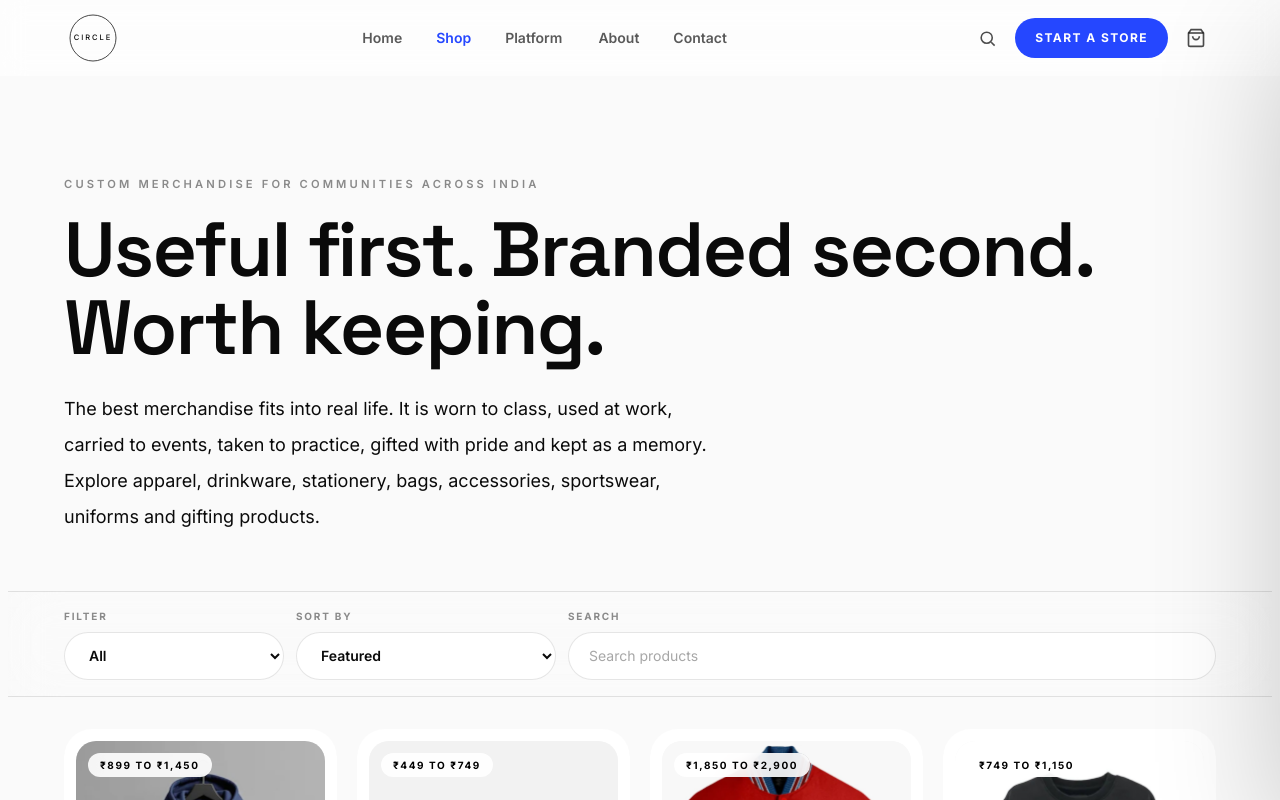
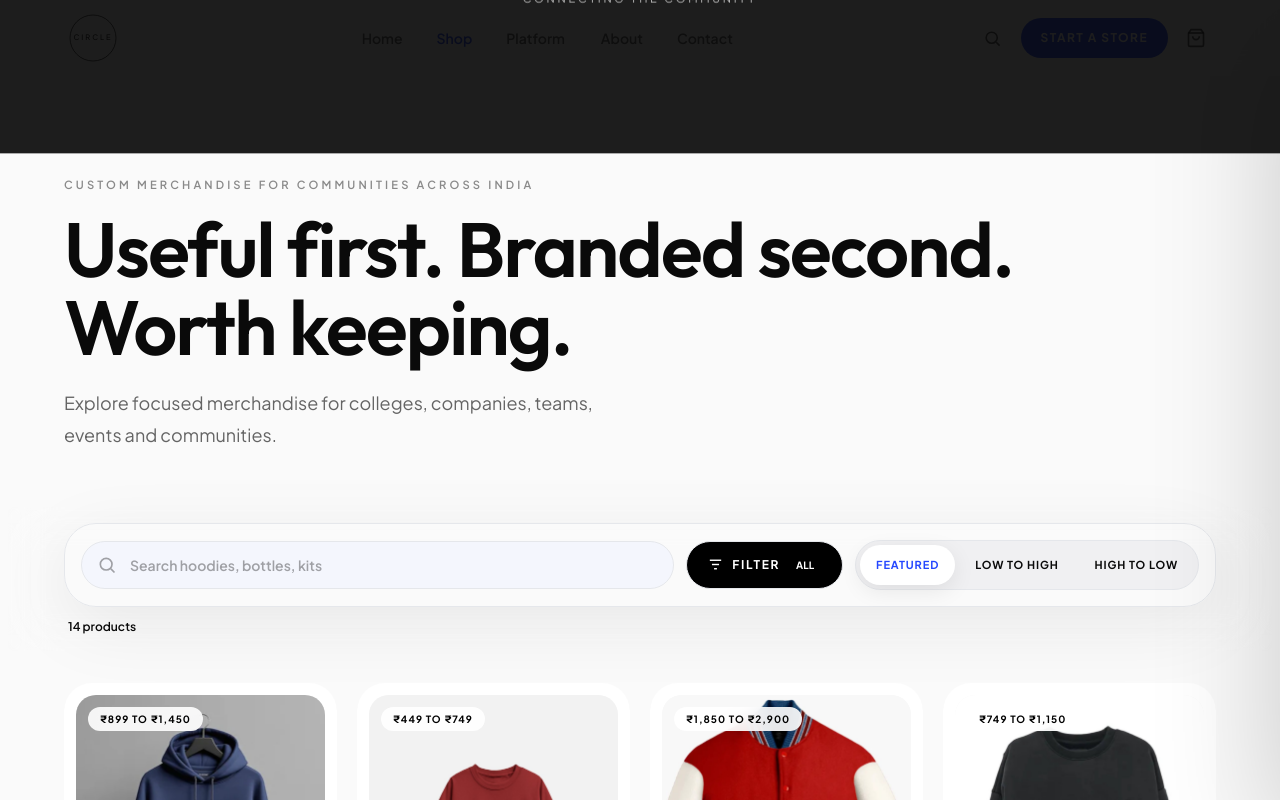
Before and after one commit to ambersoni2210-ux/circle-website, a Next.js app: page /shop in a window 1280 px wide. Shown: the top 800 px of the page. Built offline with nearby package versions, Linux system fonts and the light colour scheme.

Commit message:
Add files via upload

```diff
--- a/src/app/globals.css
+++ b/src/app/globals.css
@@ -4,14 +4,14 @@
 
 /* =====================================================================
    CIRCLE DESIGN SYSTEM
-   Display: Fraunces (editorial serif - the "fashion house" voice)
-   Body/UI: Inter (clean, reliable sans, matches the CIRCLE wordmark)
-   Palette: ink black + warm cream + soft warm neutrals
+   Display: Outfit (clean, youthful, brand-led)
+   Body/UI: Plus Jakarta Sans (readable, modern, Gen Z-friendly)
+   Palette: ink black + clean white + energetic accents
    ===================================================================== */
 
 :root {
-  --font-body: var(--font-inter), Inter, ui-sans-serif, system-ui, -apple-system, 'Segoe UI', sans-serif;
-  --font-display: var(--font-space), 'Space Grotesk', Inter, system-ui, sans-serif;
+  --font-body: var(--font-inter), 'Plus Jakarta Sans', Inter, ui-sans-serif, system-ui, -apple-system, 'Segoe UI', sans-serif;
+  --font-display: var(--font-space), Outfit, 'Plus Jakarta Sans', Inter, system-ui, sans-serif;
 
   --ink: #0A0A0A;
   --ink-soft: #1C1C1F;
@@ -116,7 +116,7 @@ textarea:focus-visible {
 @media (min-width: 1024px) { .container-c { padding-inline: 3rem; } }
 @media (min-width: 1280px) { .container-c { padding-inline: 4rem; } }
 
-/* -------- Display type scale (Fraunces serif) -------- */
+/* -------- Display type scale -------- */
 .display-xl {
   font-family: var(--font-display);
   font-weight: 600;
@@ -233,16 +233,16 @@ textarea:focus-visible {
 @media (min-width: 640px) { .intro-logo-svg { width: 240px; height: 240px; } }
 
 /* final logo + tagline arrive together and hold for about 2 seconds */
-.intro-final-ring { opacity: 0; animation: fade-simple 0.55s ease forwards 3.12s; }
-.intro-final-word { opacity: 0; animation: word-in 0.72s ease forwards 3.18s; }
-@keyframes word-in { 0% { opacity: 0; letter-spacing: 15px; } 100% { opacity: 1; letter-spacing: 8px; } }
+.intro-final-ring { opacity: 0; animation: fade-simple 0.55s ease forwards 3.78s; }
+.intro-final-word { opacity: 0; animation: word-in 0.72s ease forwards 3.82s; }
+@keyframes word-in { 0% { opacity: 0; letter-spacing: 14px; } 100% { opacity: 1; letter-spacing: 7.5px; } }
 @keyframes fade-simple { to { opacity: 1; } }
 
 .intro-tagline {
   color: rgba(250,250,250,0.72);
-  font-family: var(--font-inter), Inter, sans-serif;
-  font-size: 0.7rem; letter-spacing: 0.26em; text-transform: uppercase;
-  opacity: 0; animation: fade-simple 0.72s ease forwards 3.18s;
+  font-family: var(--font-inter), 'Plus Jakarta Sans', sans-serif;
+  font-size: 0.7rem; letter-spacing: 0.24em; text-transform: uppercase;
+  opacity: 0; animation: fade-simple 0.72s ease forwards 3.82s;
 }
 
 /* -------- Ambient float + spin (used on hero rings) -------- */
--- a/src/app/layout.tsx
+++ b/src/app/layout.tsx
@@ -1,5 +1,5 @@
 import type { Metadata, Viewport } from 'next';
-import { Inter, Space_Grotesk } from 'next/font/google';
+import { Outfit, Plus_Jakarta_Sans } from 'next/font/google';
 import './globals.css';
 import Navbar from '@/components/Navbar';
 import Footer from '@/components/Footer';
@@ -7,17 +7,18 @@ import CartDrawer from '@/components/CartDrawer';
 import IntroAnimation from '@/components/IntroAnimation';
 import { CartProvider } from '@/context/CartContext';
 
-const inter = Inter({
+const plusJakarta = Plus_Jakarta_Sans({
   subsets: ['latin'],
   variable: '--font-inter',
   display: 'swap',
+  weight: ['400', '500', '600', '700', '800'],
 });
 
-const spaceGrotesk = Space_Grotesk({
+const outfit = Outfit({
   subsets: ['latin'],
   variable: '--font-space',
   display: 'swap',
-  weight: ['400', '500', '600', '700'],
+  weight: ['400', '500', '600', '700', '800'],
 });
 
 export const metadata: Metadata = {
@@ -49,7 +50,7 @@ export const viewport: Viewport = {
 
 export default function RootLayout({ children }: { children: React.ReactNode }) {
   return (
-    <html lang="en" className={`${inter.variable} ${spaceGrotesk.variable}`}>
+    <html lang="en" className={`${plusJakarta.variable} ${outfit.variable}`}>
       <body>
         <IntroAnimation />
         <a href="#main" className="skip-link">Skip to content</a>
--- a/src/app/shop/page.tsx
+++ b/src/app/shop/page.tsx
@@ -12,8 +12,8 @@ export default function ShopPage() {
       <section className="container-c pb-10 pt-10 sm:pb-14 sm:pt-16">
         <p className="kicker text-black/45">Custom merchandise for communities across India</p>
         <h1 className="display-lg mt-4 max-w-6xl">Useful first. Branded second. Worth keeping.</h1>
-        <p className="mt-6 max-w-2xl text-lg leading-9 text-black/62">
-          The best merchandise fits into real life. It is worn to class, used at work, carried to events, taken to practice, gifted with pride and kept as a memory. Explore apparel, drinkware, stationery, bags, accessories, sportswear, uniforms and gifting products.
+        <p className="mt-5 max-w-xl text-lg leading-8 text-black/60">
+          Explore focused merchandise for colleges, companies, teams, events and communities.
         </p>
       </section>
       <section className="container-c pb-20 sm:pb-28">
--- a/src/components/IntroAnimation.tsx
+++ b/src/components/IntroAnimation.tsx
@@ -4,9 +4,8 @@ import { useEffect, useRef, useState } from 'react';
 
 /* =====================================================================
    INTRO ANIMATION
-   White lines connect scattered community dots. The completed line stays,
-   dots fade out, and the CIRCLE word appears inside the ring while the
-   tagline appears at the same time. Final logo + tagline holds for ~2s.
+   Dots first settle into a perfect circle. Only after the circle is formed,
+   a white line draws around them, dots fade, then CIRCLE + tagline arrive.
    ===================================================================== */
 
 const DOT_COLORS = ['#FFFFFF', '#2547FF', '#DDE4F2'];
@@ -24,7 +23,7 @@ export default function IntroAnimation() {
     setShow(true);
     document.body.classList.add('intro-lock');
 
-    const TOTAL = 5600;
+    const TOTAL = 6400;
     const leaveT = window.setTimeout(() => setLeaving(true), TOTAL - 520);
     const doneT = window.setTimeout(() => {
       setShow(false);
@@ -47,7 +46,7 @@ export default function IntroAnimation() {
     const ctx = canvas.getContext('2d');
     if (!ctx) return;
 
-    const resize = () => {
+    const setSize = () => {
       const dpr = Math.min(window.devicePixelRatio || 1, 2);
       const W = canvas.clientWidth;
       const H = canvas.clientHeight;
@@ -57,17 +56,17 @@ export default function IntroAnimation() {
       return { W, H };
     };
 
-    const { W, H } = resize();
-    const cx = W / 2;
-    const cy = H / 2;
-    const R = (W >= 560 ? 240 : 200) * 0.46;
-    const N = 48;
+    let { W, H } = setSize();
+    let cx = W / 2;
+    let cy = H / 2;
+    let R = (W >= 560 ? 240 : 200) * 0.46;
+    const N = 56;
 
     const dots = Array.from({ length: N }, (_, i) => {
       const angle = (i / N) * Math.PI * 2 - Math.PI / 2;
       const edge = i % 4;
-      const sx = edge === 0 ? -40 : edge === 1 ? W + 40 : Math.random() * W;
-      const sy = edge === 2 ? -40 : edge === 3 ? H + 40 : Math.random() * H;
+      const sx = edge === 0 ? -50 : edge === 1 ? W + 50 : Math.random() * W;
+      const sy = edge === 2 ? -50 : edge === 3 ? H + 50 : Math.random() * H;
       return {
         angle,
         sx,
@@ -75,45 +74,84 @@ export default function IntroAnimation() {
         tx: cx + Math.cos(angle) * R,
         ty: cy + Math.sin(angle) * R,
         color: DOT_COLORS[i % DOT_COLORS.length],
-        r: 2.1 + Math.random() * 1.7,
+        r: 2 + Math.random() * 1.6,
       };
     });
 
+    const onResize = () => {
+      ({ W, H } = setSize());
+      cx = W / 2;
+      cy = H / 2;
+      R = (W >= 560 ? 240 : 200) * 0.46;
+      dots.forEach((dot) => {
+        dot.tx = cx + Math.cos(dot.angle) * R;
+        dot.ty = cy + Math.sin(dot.angle) * R;
+      });
+    };
+    window.addEventListener('resize', onResize);
+
     const startTime = performance.now();
     const easeOut = (t: number) => 1 - Math.pow(1 - t, 3);
+    const easeInOut = (t: number) => (t < 0.5 ? 4 * t * t * t : 1 - Math.pow(-2 * t + 2, 3) / 2);
     const clamp = (n: number) => Math.max(0, Math.min(n, 1));
 
     const draw = (now: number) => {
       const t = (now - startTime) / 1000;
       ctx.clearRect(0, 0, W, H);
 
-      const converge = easeOut(clamp((t - 0.2) / 2.1));
-      const lineProgress = clamp((t - 0.75) / 2.15);
-      const dotFade = 1 - clamp((t - 3.0) / 0.42);
+      const converge = easeOut(clamp((t - 0.12) / 2.05));
+      const ringProgress = easeInOut(clamp((t - 2.35) / 1.05));
+      const dotFade = 1 - clamp((t - 3.42) / 0.45);
+      const glow = clamp((t - 2.25) / 1.4);
+
+      // Soft glow arrives only once the community circle is almost formed.
+      if (glow > 0) {
+        const gradient = ctx.createRadialGradient(cx, cy, R * 0.45, cx, cy, R * 1.8);
+        gradient.addColorStop(0, `rgba(37, 71, 255, ${0.13 * glow})`);
+        gradient.addColorStop(0.62, `rgba(37, 71, 255, ${0.06 * glow})`);
+        gradient.addColorStop(1, 'rgba(37, 71, 255, 0)');
+        ctx.globalAlpha = 1;
+        ctx.fillStyle = gradient;
+        ctx.beginPath();
+        ctx.arc(cx, cy, R * 1.75, 0, Math.PI * 2);
+        ctx.fill();
+      }
 
       const positions = dots.map((d) => ({
         x: d.sx + (d.tx - d.sx) * converge,
         y: d.sy + (d.ty - d.sy) * converge,
       }));
 
-      // White line connects the settled dots. Once complete, it stays visible.
-      if (lineProgress > 0) {
-        const visibleCount = Math.max(2, Math.floor(lineProgress * N));
-        ctx.globalAlpha = 0.92;
+      // The connection line starts only after the dots are already sitting in a circle.
+      if (ringProgress > 0) {
+        const start = -Math.PI / 2;
+        const end = start + Math.PI * 2 * ringProgress;
+        ctx.globalAlpha = 0.96;
         ctx.strokeStyle = '#FFFFFF';
-        ctx.lineWidth = 1.4;
+        ctx.lineWidth = 2.25;
         ctx.lineCap = 'round';
-        ctx.lineJoin = 'round';
         ctx.beginPath();
-        ctx.moveTo(positions[0].x, positions[0].y);
-        for (let i = 1; i < visibleCount; i += 1) ctx.lineTo(positions[i].x, positions[i].y);
-        if (lineProgress >= 1) ctx.closePath();
+        ctx.arc(cx, cy, R, start, end);
         ctx.stroke();
+
+        // A small travelling light makes the connection feel intentional, not like a polygon.
+        if (ringProgress < 1) {
+          const sx = cx + Math.cos(end) * R;
+          const sy = cy + Math.sin(end) * R;
+          ctx.globalAlpha = 0.98;
+          ctx.fillStyle = '#FFFFFF';
+          ctx.shadowColor = '#FFFFFF';
+          ctx.shadowBlur = 16;
+          ctx.beginPath();
+          ctx.arc(sx, sy, 3.4, 0, Math.PI * 2);
+          ctx.fill();
+          ctx.shadowBlur = 0;
+        }
       }
 
-      // Dots fade after the line is fully connected.
+      // Dots fade only after the circle connection has completed.
       dots.forEach((d, i) => {
-        ctx.globalAlpha = (0.35 + 0.65 * converge) * dotFade;
+        ctx.globalAlpha = (0.28 + 0.72 * converge) * dotFade;
         ctx.fillStyle = d.color;
         ctx.beginPath();
         ctx.arc(positions[i].x, positions[i].y, d.r, 0, Math.PI * 2);
@@ -121,11 +159,12 @@ export default function IntroAnimation() {
       });
 
       ctx.globalAlpha = 1;
-      if (t < 5.15) rafRef.current = requestAnimationFrame(draw);
+      if (t < 5.9) rafRef.current = requestAnimationFrame(draw);
     };
 
     rafRef.current = requestAnimationFrame(draw);
     return () => {
+      window.removeEventListener('resize', onResize);
       if (rafRef.current) cancelAnimationFrame(rafRef.current);
     };
   }, [show]);
@@ -146,10 +185,10 @@ export default function IntroAnimation() {
                 y="109"
                 textAnchor="middle"
                 fill="#FFFFFF"
-                fontFamily="var(--font-inter), Inter, sans-serif"
+                fontFamily="var(--font-space), Outfit, sans-serif"
                 fontSize="30"
-                fontWeight="500"
-                letterSpacing="8"
+                fontWeight="600"
+                letterSpacing="7.5"
               >
                 CIRCLE
               </text>
--- a/src/components/Navbar.tsx
+++ b/src/components/Navbar.tsx
@@ -134,12 +134,7 @@ export default function Navbar() {
           <div className="space-y-1">
             <Link href="/" className={`block rounded-2xl px-4 py-3.5 font-display text-2xl font-semibold ${isActive('/') ? 'text-circle-accent' : 'text-black'}`}>Home</Link>
             <Link href="/shop" className={`block rounded-2xl px-4 py-3.5 font-display text-2xl font-semibold ${isActive('/shop') ? 'text-circle-accent' : 'text-black'}`}>Shop</Link>
-            <Link href="/platform" className={`block rounded-2xl px-4 py-3.5 font-display text-2xl font-semibold ${isActive('/platform') ? 'text-circle-accent' : 'text-black'}`}>Platform</Link>
-            <div className="ml-4 space-y-1">
-              {platformChildren.map((c) => (
-                <Link key={c.href} href={c.href} className={`block rounded-xl px-4 py-2 text-lg ${isActive(c.href) ? 'text-circle-accent' : 'text-black/60'}`}>{c.label}</Link>
-              ))}
-            </div>
+            <Link href="/platform" className={`block rounded-2xl px-4 py-3.5 font-display text-2xl font-semibold ${inPlatform ? 'text-circle-accent' : 'text-black'}`}>Platform</Link>
             <Link href="/about" className={`block rounded-2xl px-4 py-3.5 font-display text-2xl font-semibold ${isActive('/about') ? 'text-circle-accent' : 'text-black'}`}>About</Link>
             <Link href="/contact" className={`block rounded-2xl px-4 py-3.5 font-display text-2xl font-semibold ${isActive('/contact') ? 'text-circle-accent' : 'text-black'}`}>Contact</Link>
           </div>
--- a/src/components/ProductCard.tsx
+++ b/src/components/ProductCard.tsx
@@ -13,11 +13,11 @@ export default function ProductCard({ product }: { product: Product }) {
   const defaultPlacement = product.placements[0];
 
   return (
-    <article className="product-card group rounded-[1.75rem] bg-white p-3 shadow-[0_1px_0_rgba(0,0,0,0.06)] transition duration-500 hover:-translate-y-1 hover:shadow-soft">
+    <article className="product-card group rounded-[1.75rem] bg-white p-3 shadow-[0_1px_0_rgba(0,0,0,0.06)] transition duration-500 hover:-translate-y-1 hover:shadow-[0_24px_70px_rgba(10,10,10,0.12)]">
       <Link href={`/shop/${product.slug}`} className="block focus-ring rounded-[1.25rem]">
         <div className="relative aspect-[4/5] overflow-hidden rounded-[1.25rem] bg-circle-cream">
           <Image src={img.src} alt={img.alt} fill sizes="(max-width: 640px) 100vw, (max-width: 1024px) 50vw, 25vw" className="object-cover" />
-          <div className="absolute left-3 top-3 rounded-full bg-white/90 px-3 py-1 text-[10px] font-bold uppercase tracking-[0.16em] text-black backdrop-blur">
+          <div className="absolute left-3 top-3 rounded-full bg-white/90 px-3 py-1 text-[10px] font-bold uppercase tracking-[0.10em] text-black backdrop-blur">
             {product.priceBand}
           </div>
           <div className="absolute bottom-3 right-3 flex h-11 w-11 items-center justify-center rounded-full bg-black text-[10px] font-bold uppercase tracking-widest text-white opacity-100 transition sm:opacity-0 sm:group-hover:opacity-100">
@@ -27,11 +27,11 @@ export default function ProductCard({ product }: { product: Product }) {
       </Link>
       <div className="px-2 pb-2 pt-4">
         <div className="flex items-baseline justify-between gap-3">
-          <p className="text-[11px] font-bold uppercase tracking-[0.18em] text-black/45">{product.category}</p>
+          <p className="text-[11px] font-bold uppercase tracking-[0.10em] text-black/45">{product.category}</p>
           <p className="text-[11px] font-semibold text-black/45">MOQ {product.moq}</p>
         </div>
-        <h3 className="mt-1 font-display text-xl text-black">{product.name}</h3>
-        <p className="mt-2 min-h-[42px] text-sm leading-6 text-black/58">{product.description}</p>
+        <h3 className="mt-1 font-display text-[1.35rem] font-semibold leading-tight tracking-[-0.015em] text-black">{product.name}</h3>
+        <p className="mt-2 min-h-[42px] text-[0.92rem] leading-6 text-black/56">{product.description}</p>
         <div className="mt-4 flex items-center justify-between gap-3">
           <div className="flex -space-x-1.5" aria-hidden="true">
             {product.colors.slice(0, 4).map((color, index) => (
@@ -41,7 +41,7 @@ export default function ProductCard({ product }: { product: Product }) {
           <button
             type="button"
             onClick={() => addItem(product, { size: defaultSize, color: defaultColor, placement: defaultPlacement })}
-            className="focus-ring min-h-11 rounded-full border border-black/10 px-4 text-xs font-bold uppercase tracking-[0.14em] transition hover:bg-black hover:text-white"
+            className="focus-ring min-h-11 rounded-full border border-black/10 px-4 text-xs font-bold uppercase tracking-[0.08em] transition hover:bg-black hover:text-white"
           >
             Add to inquiry
           </button>
--- a/src/components/ShopClient.tsx
+++ b/src/components/ShopClient.tsx
@@ -6,8 +6,8 @@ import { categories, products } from '@/data/products';
 
 const sortOptions = [
   { value: 'featured', label: 'Featured' },
-  { value: 'price-asc', label: 'Lowest to highest price' },
-  { value: 'price-desc', label: 'Highest to lowest price' },
+  { value: 'price-asc', label: 'Low to high' },
+  { value: 'price-desc', label: 'High to low' },
 ];
 
 function startingPrice(priceBand: string, price: number) {
@@ -20,6 +20,7 @@ export default function ShopClient() {
   const [activeCategory, setActiveCategory] = useState('All');
   const [sortBy, setSortBy] = useState('featured');
   const [query, setQuery] = useState('');
+  const [filtersOpen, setFiltersOpen] = useState(false);
 
   const filtered = useMemo(() => {
     const normalized = query.trim().toLowerCase();
@@ -44,44 +45,80 @@ export default function ShopClient() {
 
   return (
     <div>
-      <div className="sticky top-[72px] z-20 -mx-5 border-y border-black/10 bg-circle-cream/88 px-5 py-4 backdrop-blur-xl sm:-mx-6 sm:px-6 lg:-mx-10 lg:px-10 xl:-mx-14 xl:px-14">
-        <div className="grid gap-3 lg:grid-cols-[220px_260px_1fr] lg:items-center">
-          <label className="block">
-            <span className="mb-2 block text-[10px] font-bold uppercase tracking-[0.18em] text-black/45">Filter</span>
-            <select
-              value={activeCategory}
-              onChange={(event) => setActiveCategory(event.target.value)}
-              className="min-h-12 w-full rounded-full border border-black/10 bg-white px-5 text-sm font-semibold outline-none transition focus:border-black"
+      <div className="sticky top-[72px] z-20 -mx-5 bg-circle-cream/82 px-5 py-4 backdrop-blur-xl sm:-mx-6 sm:px-6 lg:-mx-10 lg:px-10 xl:-mx-14 xl:px-14">
+        <div className="rounded-[2rem] border border-black/8 bg-white/86 p-3 shadow-[0_18px_70px_rgba(10,10,10,0.08)] backdrop-blur-xl sm:p-4">
+          <div className="grid gap-3 lg:grid-cols-[1fr_auto_auto] lg:items-center">
+            <label className="relative block">
+              <span className="sr-only">Search products</span>
+              <svg className="pointer-events-none absolute left-4 top-1/2 h-5 w-5 -translate-y-1/2 text-black/35" viewBox="0 0 24 24" fill="none" stroke="currentColor" strokeWidth="2">
+                <circle cx="11" cy="11" r="7" />
+                <path d="m21 21-4.3-4.3" />
+              </svg>
+              <input
+                type="search"
+                placeholder="Search hoodies, bottles, kits"
+                value={query}
+                onChange={(event) => setQuery(event.target.value)}
+                className="min-h-12 w-full rounded-full border border-black/8 bg-circle-tint/50 pl-12 pr-5 text-sm font-semibold text-black outline-none transition placeholder:text-black/35 focus:border-circle-accent focus:bg-white focus:shadow-[0_0_0_4px_rgba(37,71,255,0.10)]"
+              />
+            </label>
+
+            <button
+              type="button"
+              onClick={() => setFiltersOpen((open) => !open)}
+              aria-expanded={filtersOpen}
+              className="focus-ring flex min-h-12 items-center justify-center gap-2 rounded-full border border-black/8 bg-black px-5 text-xs font-bold uppercase tracking-[0.14em] text-white transition hover:-translate-y-0.5 hover:bg-circle-accent"
             >
-              {['All', ...categories].map((category) => (
-                <option key={category} value={category}>{category}</option>
-              ))}
-            </select>
-          </label>
+              <svg width="17" height="17" viewBox="0 0 24 24" fill="none" stroke="currentColor" strokeWidth="2"><path d="M4 6h16"/><path d="M7 12h10"/><path d="M10 18h4"/></svg>
+              Filter
+              <span className="rounded-full bg-white/16 px-2 py-0.5 text-[10px] tracking-normal">{activeCategory}</span>
+            </button>
 
-          <label className="block">
-            <span className="mb-2 block text-[10px] font-bold uppercase tracking-[0.18em] text-black/45">Sort by</span>
-            <select
-              value={sortBy}
-              onChange={(event) => setSortBy(event.target.value)}
-              className="min-h-12 w-full rounded-full border border-black/10 bg-white px-5 text-sm font-semibold outline-none transition focus:border-black"
+            <div className="rounded-full border border-black/8 bg-circle-paper-deep p-1">
+              <div className="grid grid-cols-3 gap-1 sm:flex sm:w-auto">
+                {sortOptions.map((option) => (
+                  <button
+                    key={option.value}
+                    type="button"
+                    onClick={() => setSortBy(option.value)}
+                    className={`focus-ring min-h-10 rounded-full px-3 text-[11px] font-bold uppercase tracking-[0.08em] transition sm:px-4 ${sortBy === option.value ? 'bg-white text-circle-accent shadow-[0_6px_22px_rgba(10,10,10,0.08)]' : 'text-black/48 hover:text-black'}`}
+                  >
+                    {option.label}
+                  </button>
+                ))}
+              </div>
+            </div>
+          </div>
+
+          <div className={`grid overflow-hidden transition-all duration-300 ${filtersOpen ? 'grid-rows-[1fr] opacity-100' : 'grid-rows-[0fr] opacity-0'}`}>
+            <div className="min-h-0">
+              <div className="mt-4 flex flex-wrap gap-2 border-t border-black/8 pt-4">
+                {['All', ...categories].map((category) => (
+                  <button
+                    key={category}
+                    type="button"
+                    onClick={() => setActiveCategory(category)}
+                    className={`focus-ring rounded-full px-4 py-2 text-sm font-bold transition ${activeCategory === category ? 'bg-circle-accent text-white shadow-[0_10px_26px_rgba(37,71,255,0.24)]' : 'bg-circle-tint text-black/64 hover:bg-black hover:text-white'}`}
+                  >
+                    {category}
+                  </button>
+                ))}
+              </div>
+            </div>
+          </div>
+        </div>
+
+        <div className="mt-3 flex items-center justify-between px-1 text-xs font-semibold text-black/48">
+          <span>{filtered.length} products</span>
+          {(query || activeCategory !== 'All' || sortBy !== 'featured') && (
+            <button
+              type="button"
+              onClick={() => { setQuery(''); setActiveCategory('All'); setSortBy('featured'); }}
+              className="rounded-full px-3 py-1.5 text-circle-accent transition hover:bg-circle-tint"
             >
-              {sortOptions.map((option) => (
-                <option key={option.value} value={option.value}>{option.label}</option>
-              ))}
-            </select>
-          </label>
-
-          <label className="block">
-            <span className="mb-2 block text-[10px] font-bold uppercase tracking-[0.18em] text-black/45">Search</span>
-            <input
-              type="search"
-              placeholder="Search products"
-              value={query}
-              onChange={(event) => setQuery(event.target.value)}
-              className="min-h-12 w-full rounded-full border border-black/10 bg-white px-5 text-sm outline-none transition placeholder:text-black/35 focus:border-black"
-            />
-          </label>
+              Reset
+            </button>
+          )}
         </div>
       </div>
 
@@ -93,7 +130,7 @@ export default function ShopClient() {
 
       {filtered.length === 0 && (
         <div className="py-24 text-center">
-          <p className="font-display text-3xl tracking-[-0.05em]">No products found.</p>
+          <p className="font-display text-3xl tracking-[-0.03em]">No products found.</p>
           <p className="mt-3 text-black/55">Try another filter or search term.</p>
         </div>
       )}
--- a/tailwind.config.js
+++ b/tailwind.config.js
@@ -9,8 +9,8 @@ module.exports = {
   theme: {
     extend: {
       fontFamily: {
-        sans: ['var(--font-inter)', 'Inter', 'system-ui', 'sans-serif'],
-        display: ['var(--font-space)', 'Space Grotesk', 'Inter', 'system-ui', 'sans-serif'],
+        sans: ['var(--font-inter)', 'Plus Jakarta Sans', 'Inter', 'system-ui', 'sans-serif'],
+        display: ['var(--font-space)', 'Outfit', 'Plus Jakarta Sans', 'Inter', 'system-ui', 'sans-serif'],
       },
       colors: {
         circle: {
```
Also changed, not shown: src/app/platform/page.tsx (+19 -9 lines).
